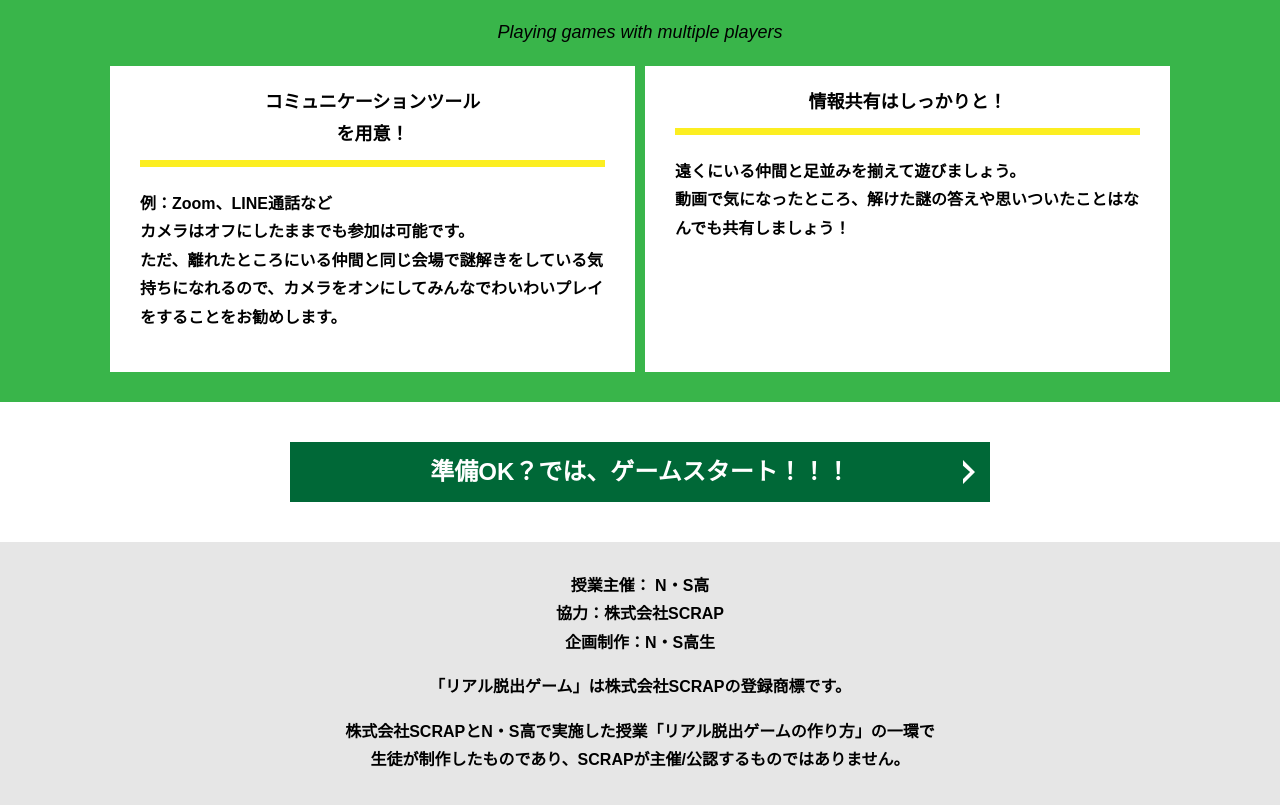
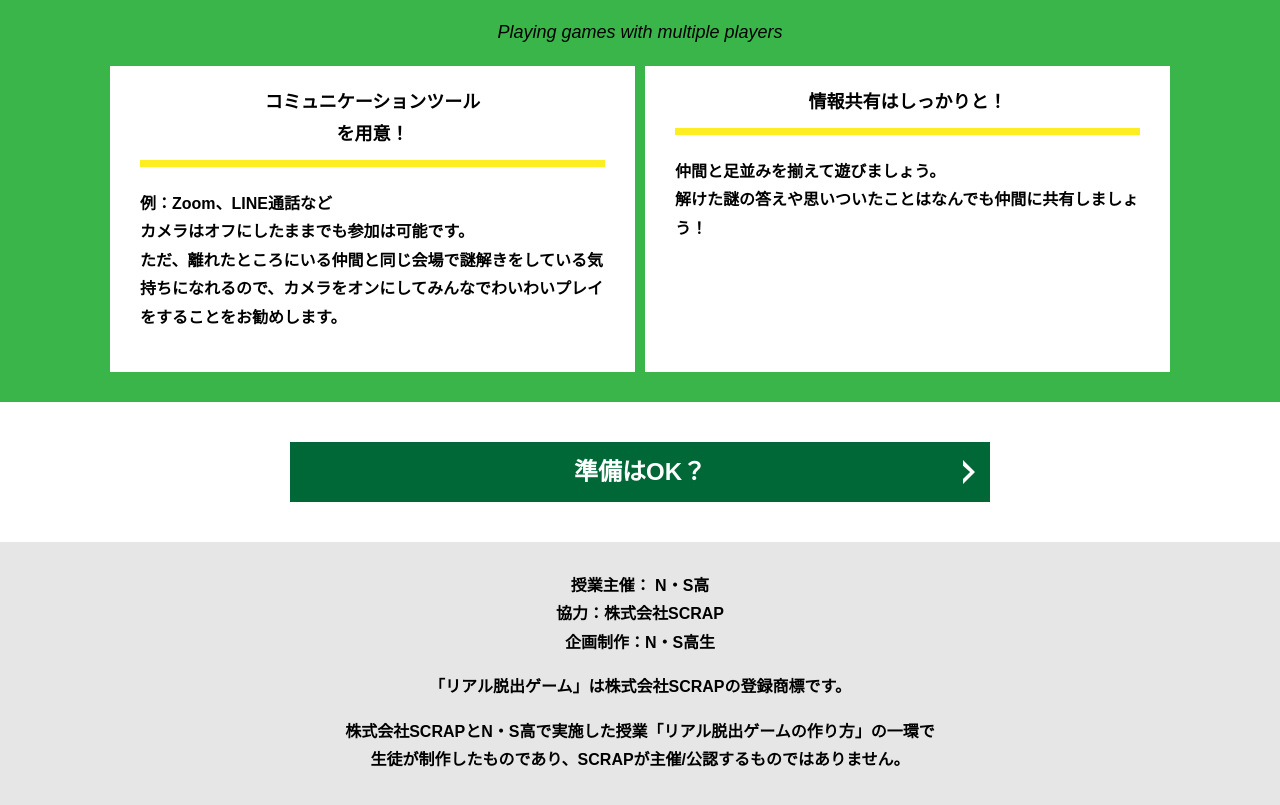
Before and after one commit to nekosuzu737/alfa-chiba-5, a plain HTML site: page index.html in a window 1280 px wide. Shown: the part 1500-2305 px from the top of the page. Drawn offline with Linux system fonts and the light colour scheme.

Commit message:
Update index.html

```diff
--- a/index.html
+++ b/index.html
@@ -102,8 +102,8 @@
           <div class="column">
             <div class="card">
               <h3 class="card__title">情報共有はしっかりと！</h3>
-              <p class="card__content">遠くにいる仲間と足並みを揃えて遊びましょう。<br>
-                動画で気になったところ、解けた謎の答えや思いついたことはなんでも共有しましょう！</p>
+              <p class="card__content">仲間と足並みを揃えて遊びましょう。<br>
+                解けた謎の答えや思いついたことはなんでも仲間に共有しましょう！</p>
             </div>
           </div>
         </div>
@@ -111,7 +111,7 @@
     </section>
     <section class="section">
       <div class="container">
-        <a class="btn" href="main.html">準備OK？では、ゲームスタート！！！<svg class="btn__arrow"><use xlink:href="#arrow"></use></svg></a>
+        <a class="btn" href="main.html">準備はOK？<svg class="btn__arrow"><use xlink:href="#arrow"></use></svg></a>
       </div>
     </section>
   </main>
```
